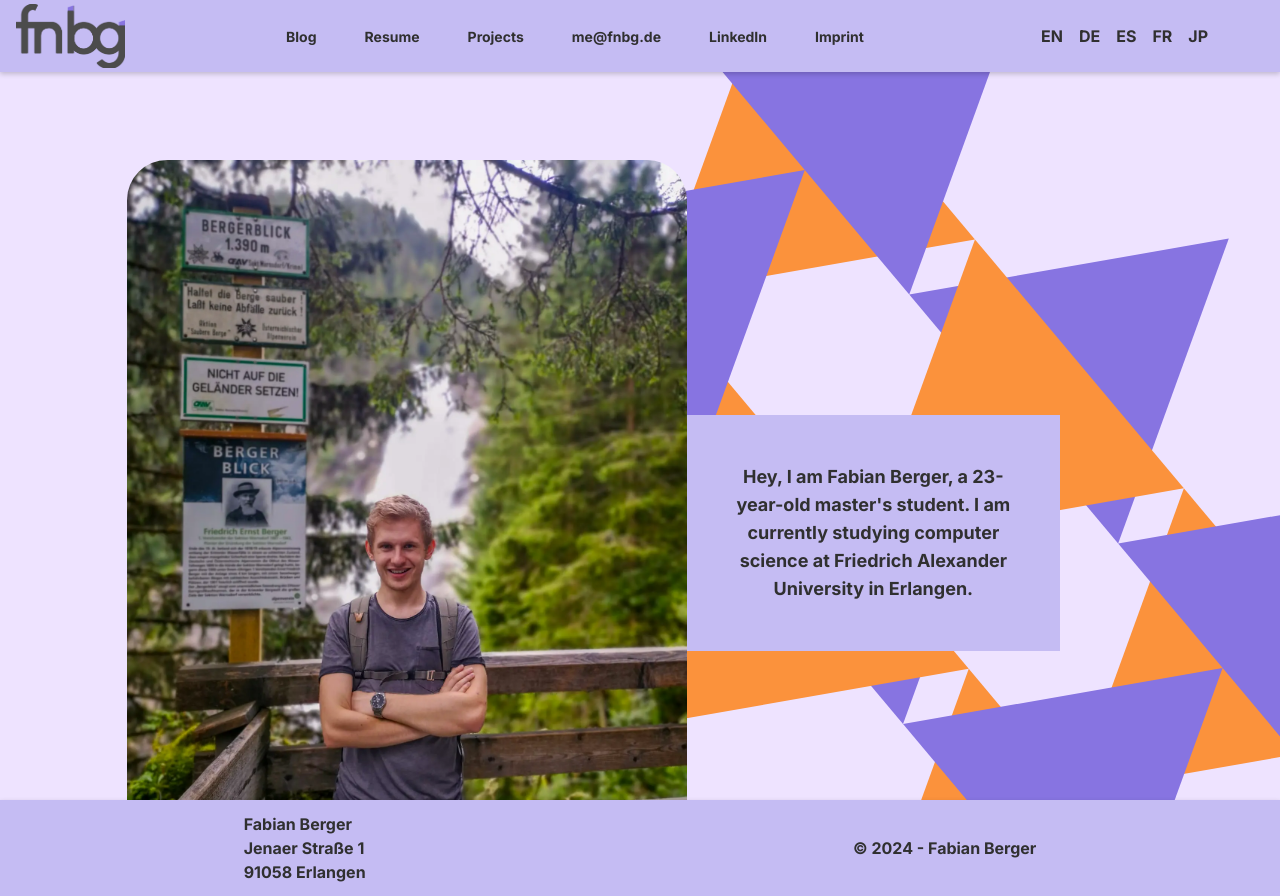
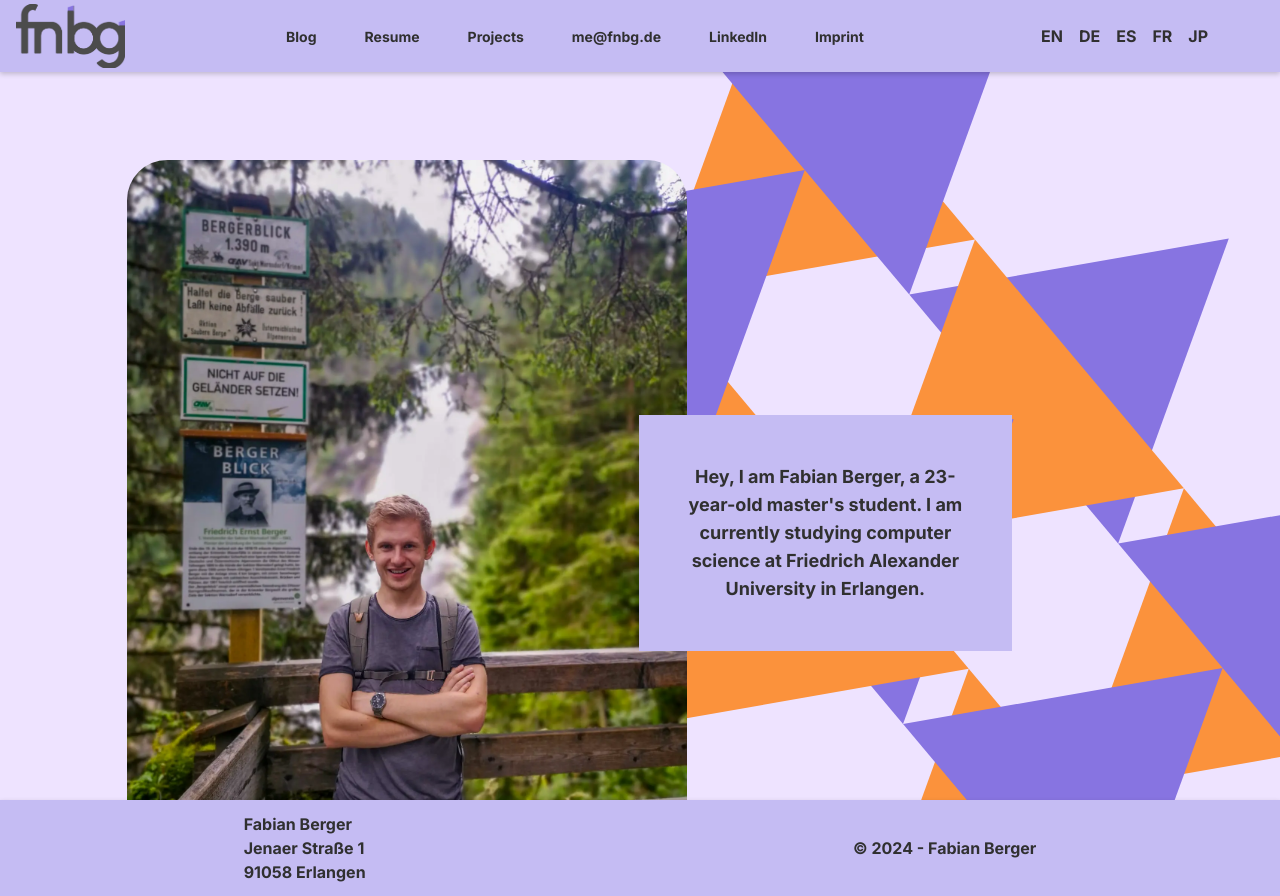
Before and after one commit to BambiMC/Matics, a Next.js app: page / in a window 1280 px wide. Built offline with nearby package versions, Linux system fonts and the light colour scheme.

Commit message:
fix small z issues

```diff
--- a/app/components/Navbar/Navbar.tsx
+++ b/app/components/Navbar/Navbar.tsx
@@ -31,7 +31,7 @@ const Navbar = () => {
   const data = useLanguageData("navbar");
 
   return (
-    <nav className="px-4 py-1 z-20 fixed w-full">
+    <nav className="px-4 py-1 z-50 fixed w-full">
       {data && (
         <div>
           <div className="flex items-center justify-between">
--- a/app/page.tsx
+++ b/app/page.tsx
@@ -13,7 +13,7 @@ const Homepage: React.FC = () => {
           <main className='p-2 md:p-20 mt-32 md:mt-20'>
             <div className="flex justify-center items-center flex-row">
               <img className="w-3/6 z-20" src="imgs/W2.webp" alt={data['altPicture']} />
-              <p className="z-10 w-2/6 p-4 md:p-8 lg:p-12 font-bold from-neutral-200 bg-fnbg-accent text-center text-xs md:text-lg">
+              <p className="z-30 w-2/6 p-4 md:p-8 lg:p-12 font-bold from-neutral-200 bg-fnbg-accent text-center text-xs md:text-lg -translate-x-12">
                 {data['welcomeText']}
               </p>
               <div className='w-1/12'>
@@ -28,3 +28,4 @@ const Homepage: React.FC = () => {
 };
 
 export default Homepage;
+// FIXME Signatur exportiert nicht!
```
